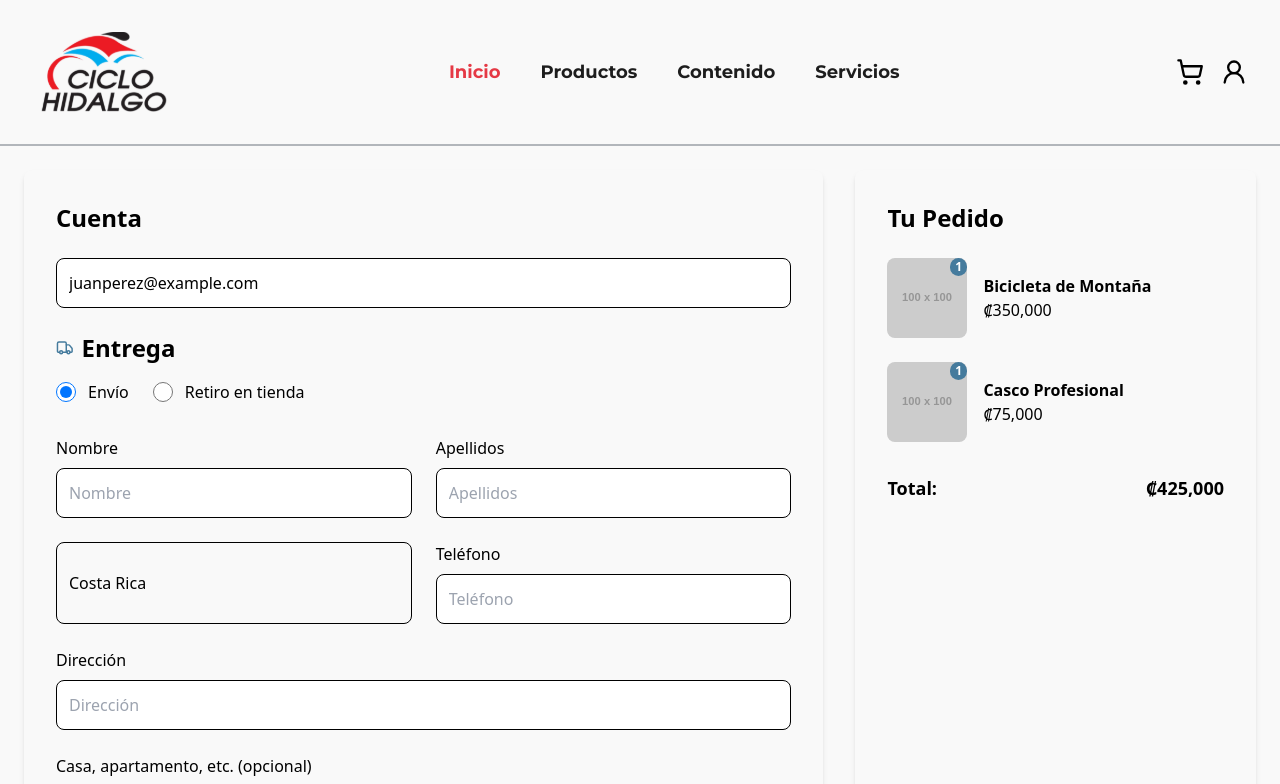
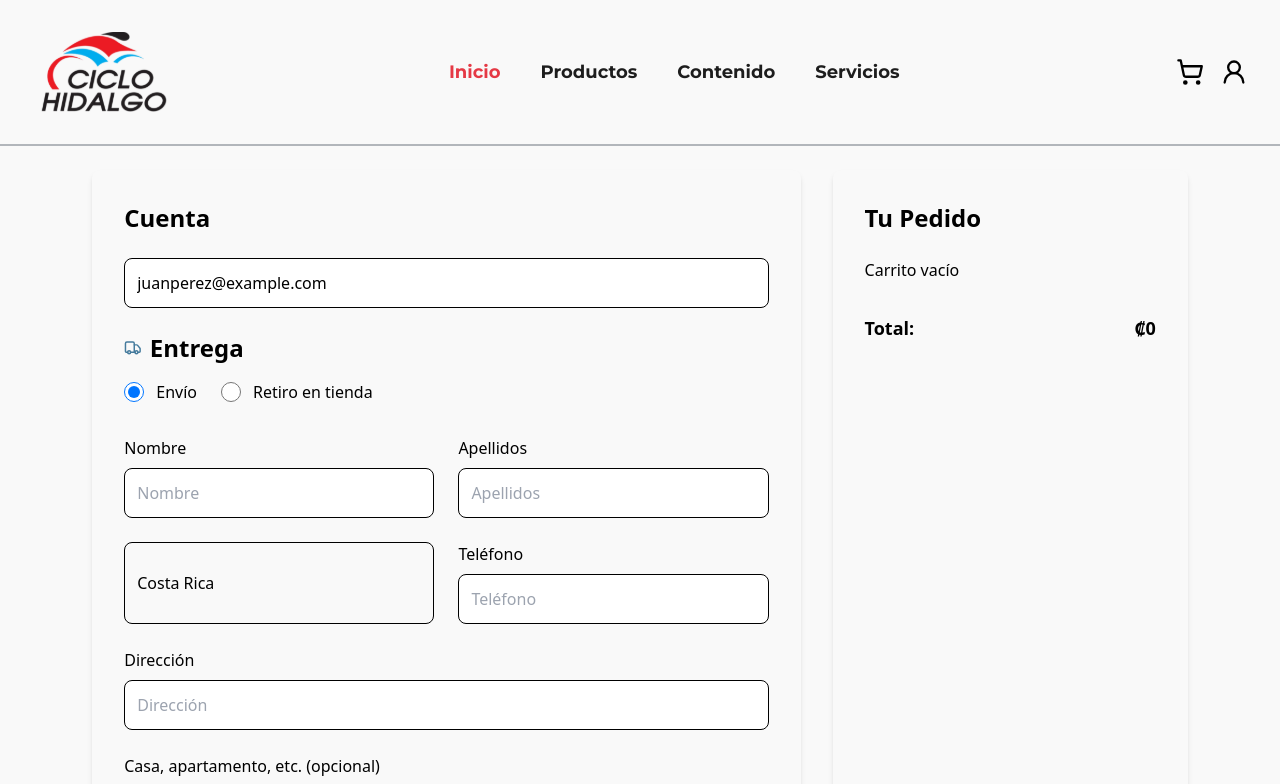
Before and after one commit to zenith-group-2024/CicloHidalgo-Desarrollo, a React (Vite) app: page / in a window 1280 px wide. Shown: the top 784 px of the page. Built offline with nearby package versions, Linux system fonts and the light colour scheme.

Commit message:
Carrito data shown in Orden.jsx + Comments cleanup

```diff
--- a/package.json
+++ b/package.json
@@ -11,6 +11,7 @@
     "cy:open": "cypress open"
   },
   "dependencies": {
+    "@vitejs/plugin-react": "^4.3.2",
     "axios": "^1.7.7",
     "chart.js": "^4.4.4",
     "framer-motion": "^11.5.2",
--- a/src/UI/DetalleProducto.jsx
+++ b/src/UI/DetalleProducto.jsx
@@ -45,7 +45,7 @@ export default function DetalleProducto() {
             alt={producto.marca}
           />
           <div className="flex flex-col justify-center">
-            <h1 className="font-primary font-bold text-2xl text-black mb-2">{producto.marca}</h1>
+            <h1 className="font-primary font-bold text-2xl text-black mb-2">{producto.nombre}</h1>
             <p className="font-primary text-lg text-gray mb-4">{producto.especificacion}</p>
             <p className="font-primary text-xl text-black mb-6">Precio: ₡ {producto.precio} (IVAI)</p>
             <button
--- a/src/UI/Orden.jsx
+++ b/src/UI/Orden.jsx
@@ -1,7 +1,9 @@
-import { useState } from "react";
+import { useState, useContext } from "react";
+import { CartContext } from "../UI/Prueba_Carrito.jsx";
 import { Truck, Store } from "lucide-react"; // Iconos para la sección de Entrega
 import Navbar from "./Navbar"; // Ajusta la ruta según tu estructura de carpetas
 import Footer from "./Footer"; // Ajusta la ruta según tu estructura de carpetas
+import { p } from "framer-motion/client";
 
 // Datos de ejemplo de productos
 const productos = [
@@ -20,6 +22,8 @@ const productos = [
 ];
 
 function FormularioEnvio() {
+
+  const { cart, setCart } = useContext(CartContext);
   const [envio, setEnvio] = useState("envia");
   const [pago, setPago] = useState("sinpe");
   const [cantidades, setCantidades] = useState(productos.map(() => 1));
@@ -31,10 +35,8 @@ function FormularioEnvio() {
   };
 
   // Calcular total del pedido
-  const calcularTotal = () => {
-    return productos.reduce((total, producto, index) => {
-      return total + producto.precio * cantidades[index];
-    }, 0);
+  const getTotal = () => {
+    return cart.reduce((total, item) => total + item.precio * item.quantity, 0);
   };
 
   // Determinar el icono según el método de entrega
@@ -46,12 +48,16 @@ function FormularioEnvio() {
     );
   };
 
+  const handleFinalizarOrden = (e) => {
+    e.preventDefault();
+    console.log("Finalizar orden");
+  };
+
   return (
     <div className="min-h-screen flex flex-col bg-gray-100">
-      <Navbar /> {/* Agrega el Navbar aquí */}
+      <Navbar />
       <div className="flex gap-8 max-w-7xl mx-auto p-6 flex-1">
-        {/* Formulario de Envío */}
-        <div className="w-2/3 bg-white shadow-md rounded-lg p-8">
+        <form className="w-2/3 bg-white shadow-md rounded-lg p-8" onSubmit={handleFinalizarOrden}>
           <h2 className="text-2xl font-semibold mb-6">Cuenta</h2>
           <div className="flex items-center mb-6">
             <input
@@ -89,9 +95,9 @@ function FormularioEnvio() {
               />
               <span className="ml-3 text-gray-700">Retiro en tienda</span>
             </label>
+
+
           </div>
-
-          {/* Mostrar campos según el método de entrega */}
           {envio === "envia" ? (
             <>
               <div className="grid grid-cols-2 gap-6 mb-6">
@@ -101,6 +107,7 @@ function FormularioEnvio() {
                     type="text"
                     placeholder="Nombre"
                     className="w-full border border-gray-300 p-3 rounded-lg focus:outline-none focus:ring-2 focus:ring-blue-500"
+                    required
                   />
                 </div>
                 <div>
@@ -109,6 +116,7 @@ function FormularioEnvio() {
                     type="text"
                     placeholder="Apellidos"
                     className="w-full border border-gray-300 p-3 rounded-lg focus:outline-none focus:ring-2 focus:ring-blue-500"
+                    required
                   />
                 </div>
               </div>
@@ -122,6 +130,7 @@ function FormularioEnvio() {
                     type="text"
                     placeholder="Teléfono"
                     className="w-full border border-gray-300 p-3 rounded-lg focus:outline-none focus:ring-2 focus:ring-blue-500"
+                    required
                   />
                 </div>
               </div>
@@ -133,6 +142,7 @@ function FormularioEnvio() {
                   type="text"
                   placeholder="Dirección"
                   className="w-full border border-gray-300 p-3 rounded-lg focus:outline-none focus:ring-2 focus:ring-blue-500"
+                  required
                 />
               </div>
               <div className="mb-6">
@@ -143,6 +153,7 @@ function FormularioEnvio() {
                   type="text"
                   placeholder="Casa, apartamento, etc. (opcional)"
                   className="w-full border border-gray-300 p-3 rounded-lg focus:outline-none focus:ring-2 focus:ring-blue-500"
+
                 />
               </div>
 
@@ -153,6 +164,7 @@ function FormularioEnvio() {
                     type="text"
                     placeholder="Provincia / Estado"
                     className="w-full border border-gray-300 p-3 rounded-lg focus:outline-none focus:ring-2 focus:ring-blue-500"
+                    required
                   />
                 </div>
                 <div>
@@ -161,6 +173,7 @@ function FormularioEnvio() {
                     type="text"
                     placeholder="Ciudad"
                     className="w-full border border-gray-300 p-3 rounded-lg focus:outline-none focus:ring-2 focus:ring-blue-500"
+                    required
                   />
                 </div>
                 <div>
@@ -182,6 +195,7 @@ function FormularioEnvio() {
                   type="text"
                   placeholder="Nombre"
                   className="w-full border border-gray-300 p-3 rounded-lg focus:outline-none focus:ring-2 focus:ring-blue-500"
+                  required
                 />
               </div>
               <div>
@@ -190,6 +204,7 @@ function FormularioEnvio() {
                   type="text"
                   placeholder="Apellidos"
                   className="w-full border border-gray-300 p-3 rounded-lg focus:outline-none focus:ring-2 focus:ring-blue-500"
+                  required
                 />
               </div>
               <div>
@@ -198,6 +213,7 @@ function FormularioEnvio() {
                   type="text"
                   placeholder="Teléfono"
                   className="w-full border border-gray-300 p-3 rounded-lg focus:outline-none focus:ring-2 focus:ring-blue-500"
+                  required
                 />
               </div>
             </div>
@@ -280,45 +296,54 @@ function FormularioEnvio() {
             </label>
           </div>
 
-          {/* Mensaje para finalizar el pedido */}
           <div className="mt-4 text-md font-semibold text-gray-700">
             Finaliza el pedido y escríbenos vía Whatsapp para completar el pago.
           </div>
 
-          <button className="w-full bg-blue hover:bg-red text-white text-md py-3 rounded-lg mt-6 flex items-center justify-center transition-colors duration-200">
+          <button type="submit" className="w-full bg-blue hover:bg-red text-white text-md py-3 rounded-lg mt-6 flex items-center justify-center transition-colors duration-200">
             Finalizar Pedido
           </button>
-        </div>
+        </form>
 
-        {/* Lista de Productos */}
         <div className="w-1/3 bg-white p-8 rounded-lg shadow-md">
           <h2 className="text-2xl font-semibold mb-6">Tu Pedido</h2>
-          {productos.map((producto, index) => (
-            <div key={producto.id} className="flex items-center mb-6">
+
+          {cart.length === 0 ? (
+            <p>Carrito vacío</p>
+          ) : (
+            <div>
+
+              {cart.map((producto, index) => (
+
+                <div key={index} className="flex items-center mb-6">
                   <div className="relative">
-                <img
-                  src={producto.imagen}
-                  alt={producto.nombre}
+                    <img src={`../src/assets/${producto.img}`} alt={producto.title}
                       className="w-20 h-20 rounded-lg object-cover"
                     />
-                {/* Pop-up de cantidad encima de la imagen */}
-                <span className="absolute top-0 right-0 bg-blue text-white text-xs font-bold w-6 h-6 flex items-center justify-center rounded-full">
-                  {cantidades[index]}
+                    <span className="absolute top-0 right-0 bg-blue text-white text-xs font-bold w-[1.5rem] h-[1.5rem] flex items-center justify-center rounded-full">
+                      {producto.quantity}
                     </span>
                   </div>
                   <div className="ml-4">
-                <h4 className="font-semibold ">{producto.nombre}</h4>
-                <p className="">₡{producto.precio.toLocaleString()}</p>
+                    <h4 className="font-semibold ">{producto.title}</h4>
+                    <p className="">{`₡${producto.precio * producto.quantity}`}</p>
                   </div>
                 </div>
-          ))}
+              )
+              )
+              }
+
+            </div>
+          )}
           <div className="flex justify-between items-center mt-8">
             <span className="text-lg font-semibold">Total:</span>
-            <span className="text-lg font-semibold">₡{calcularTotal().toLocaleString()}</span>
+            <span className="text-lg font-semibold">{`₡${getTotal()}`}</span>
           </div>
         </div>
+
+
       </div>
-      <Footer /> {/* Agrega el Footer aquí */}
+      <Footer />
     </div>
   );
 }
--- a/src/pages/Carrito.jsx
+++ b/src/pages/Carrito.jsx
@@ -9,7 +9,7 @@ export const Carrito = () => {
   const { cart, setCart } = useContext(CartContext);
   const [productos, setProductos] = useState([]);
 
-  useEffect(() => {
+ /* useEffect(() => {
     const fetchProducts = async () => {
       try {
           const response = await fetch('URL_DE_TU_API');
@@ -26,7 +26,7 @@ export const Carrito = () => {
     };
 
     fetchProducts();
-  }, []);
+  }, []);*/
 
   const getTotalProducts = () => {
     return cart.reduce((total, item) => total + item.quantity, 0);
```
Also changed, not shown: 1 other file (tests, documents, lock files or other folders). Lines whose indentation alone changed are shown as unchanged.
